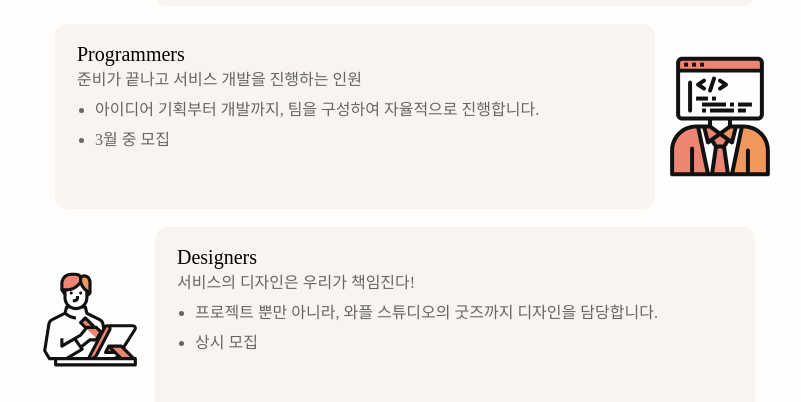
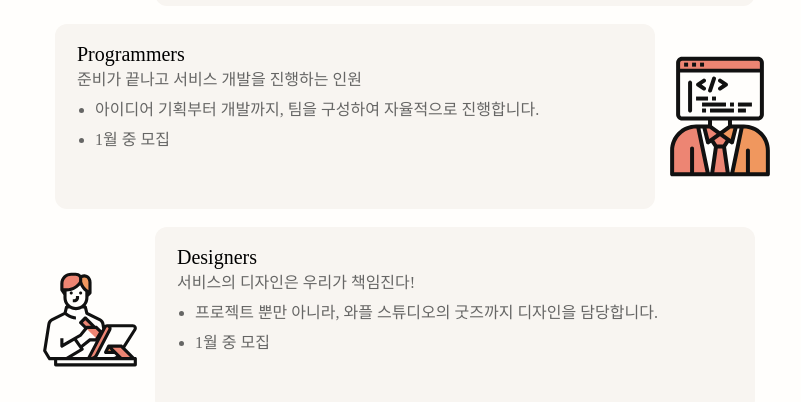
Before and after one commit to wafflestudio/wafflestudio.com, a Next.js app: page / in a window 1280 px wide. Shown: the part 2860-3262 px from the top of the page, without its empty margins (219-1020 px from the left). Built offline with nearby package versions, Linux system fonts and the light colour scheme; a web font is replaced by a local one.

Commit message:
fix content: 1월, 7월 중 모집으로 변경됨

```diff
--- a/components/Home/Members/index.tsx
+++ b/components/Home/Members/index.tsx
@@ -32,7 +32,7 @@ const members = [
     statusComment: '준비가 끝나고 서비스 개발을 진행하는 인원',
     descriptions: [
       '아이디어 기획부터 개발까지, 팀을 구성하여 자율적으로 진행합니다.',
-      '3월 중 모집',
+      '1월 중 모집',
     ],
   },
   {
@@ -42,7 +42,7 @@ const members = [
     statusComment: '서비스의 디자인은 우리가 책임진다!',
     descriptions: [
       '프로젝트 뿐만 아니라, 와플 스튜디오의 굿즈까지 디자인을 담당합니다.',
-      '상시 모집',
+      '1월 중 모집',
     ],
   },
 ]
```
